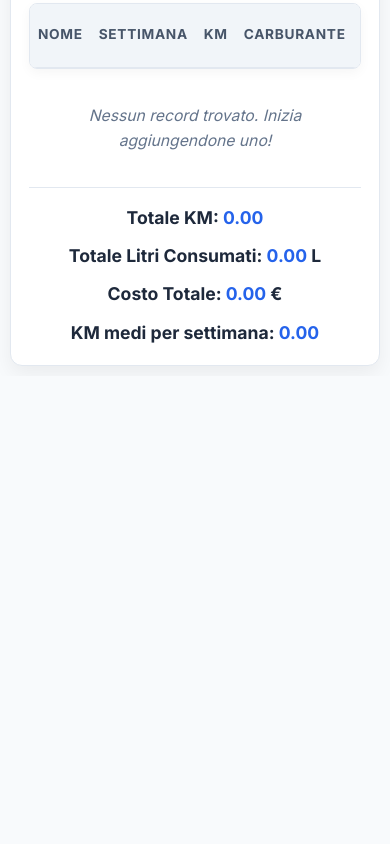
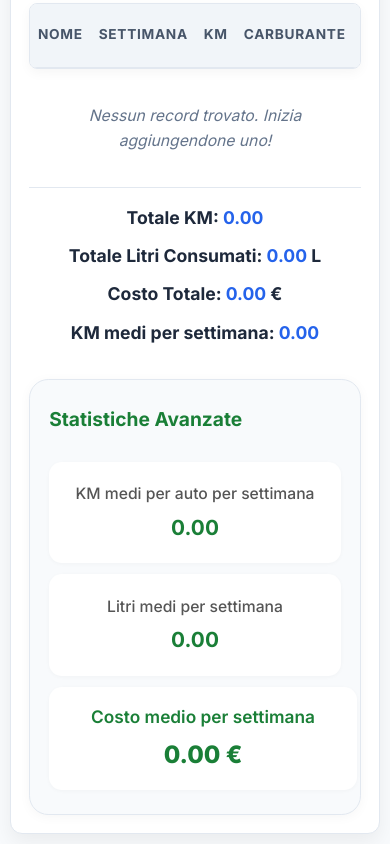
Before and after one commit to NicoMaker/Calcolo_km_auto, a website: page public/index.html in a window 390 px wide. Shown: the part 559-1403 px from the top of the page. Before the commit the page ends 935 px from the top, so only its background shows below. Drawn offline with Linux system fonts and the light colour scheme; no server answers.

Commit message:
add statistiche avanzate

```diff
--- a/public/index.html
+++ b/public/index.html
@@ -76,6 +76,24 @@
                 <div class="total-item">Totale Litri Consumati: <span id="totalLitersConsumed">0.00</span> L</div>
                 <div class="total-item">Costo Totale: <span id="totalCost">0.00</span> €</div>
                 <div class="total-item">KM medi per settimana: <span id="avgKmPerWeek">0.00</span></div>
+            </div>
+            <!-- Statistiche avanzate -->
+            <div class="advanced-stats card">
+                <div class="advanced-stats-title">Statistiche Avanzate</div>
+                <div class="advanced-stats-grid">
+                    <div class="advanced-stats-item">
+                        <span class="stats-label">KM medi per auto per settimana</span>
+                        <span class="stats-value" id="avgKmPerCarPerWeek">0.00</span>
+                    </div>
+                    <div class="advanced-stats-item">
+                        <span class="stats-label">Litri medi per settimana</span>
+                        <span class="stats-value" id="avgLitersPerWeek">0.00</span>
+                    </div>
+                    <div class="advanced-stats-item center-cost">
+                        <span class="stats-label">Costo medio per settimana</span>
+                        <span class="stats-value" id="avgCostPerWeek">0.00&nbsp;€</span>
+                    </div>
+                </div>
             </div>
         </div>
     </div>
--- a/public/script.js
+++ b/public/script.js
@@ -285,7 +285,6 @@ document.addEventListener("DOMContentLoaded", () => {
     totalCostSpan.textContent = totalCost.toFixed(2)
 
     // Calcolo km medi per settimana
-    // Prendo le settimane distinte dai record filtrati
     const uniqueWeeks = new Set(records.map(r => r.week_identifier))
     const numWeeks = uniqueWeeks.size
     let avgKmPerWeek = 0
@@ -295,6 +294,50 @@ document.addEventListener("DOMContentLoaded", () => {
     const avgKmPerWeekSpan = document.getElementById("avgKmPerWeek")
     if (avgKmPerWeekSpan) {
       avgKmPerWeekSpan.textContent = avgKmPerWeek.toFixed(2)
+    }
+
+    // --- Statistiche Avanzate ---
+    // 1. KM medi per auto per settimana
+    // Raggruppo per veicolo e settimana
+    const kmPerCarPerWeek = {}
+    records.forEach(r => {
+      if (!kmPerCarPerWeek[r.name]) kmPerCarPerWeek[r.name] = {}
+      kmPerCarPerWeek[r.name][r.week_identifier] = (kmPerCarPerWeek[r.name][r.week_identifier] || 0) + r.kilometers
+    })
+    // Calcolo la media settimanale per ogni veicolo
+    const avgKmPerCarArr = Object.values(kmPerCarPerWeek).map(weeksObj => {
+      const weeks = Object.values(weeksObj)
+      if (weeks.length === 0) return 0
+      return weeks.reduce((a, b) => a + b, 0) / weeks.length
+    })
+    // Media tra i veicoli
+    let avgKmPerCarPerWeek = 0
+    if (avgKmPerCarArr.length > 0) {
+      avgKmPerCarPerWeek = avgKmPerCarArr.reduce((a, b) => a + b, 0) / avgKmPerCarArr.length
+    }
+    const avgKmPerCarPerWeekSpan = document.getElementById("avgKmPerCarPerWeek")
+    if (avgKmPerCarPerWeekSpan) {
+      avgKmPerCarPerWeekSpan.textContent = avgKmPerCarPerWeek.toFixed(2)
+    }
+
+    // 2. Litri medi per settimana
+    let avgLitersPerWeek = 0
+    if (numWeeks > 0) {
+      avgLitersPerWeek = totalLitersConsumed / numWeeks
+    }
+    const avgLitersPerWeekSpan = document.getElementById("avgLitersPerWeek")
+    if (avgLitersPerWeekSpan) {
+      avgLitersPerWeekSpan.textContent = avgLitersPerWeek.toFixed(2)
+    }
+
+    // 3. Costo medio per settimana
+    let avgCostPerWeek = 0
+    if (numWeeks > 0) {
+      avgCostPerWeek = totalCost / numWeeks
+    }
+    const avgCostPerWeekSpan = document.getElementById("avgCostPerWeek")
+    if (avgCostPerWeekSpan) {
+      avgCostPerWeekSpan.innerHTML = avgCostPerWeek.toFixed(2) + "&nbsp;&euro;"
     }
   }
 
--- a/public/style.css
+++ b/public/style.css
@@ -648,3 +648,99 @@ button.red:hover {
   background-color: #b71c1c !important;
   color: #fff !important;
 }
+
+/* --- Statistiche Avanzate --- */
+.advanced-stats {
+  margin-top: 2rem;
+  padding: 1.5rem 1.2rem;
+  background: #f8fafc;
+  border-radius: 1.2rem;
+  box-shadow: 0 2px 12px 0 rgba(0,0,0,0.04);
+  display: flex;
+  flex-direction: column;
+  gap: 1.2rem;
+  align-items: flex-start;
+}
+.advanced-stats-title {
+  font-size: 1.2rem;
+  font-weight: 700;
+  color: #1a7f37;
+  display: flex;
+  align-items: center;
+  gap: 0.5rem;
+  margin-bottom: 0.5rem;
+}
+.check-icon {
+  font-size: 1.3rem;
+  background: #e6f4ea;
+  border-radius: 50%;
+  padding: 0.2em 0.4em;
+  color: #1a7f37;
+  display: inline-flex;
+  align-items: center;
+  justify-content: center;
+}
+.advanced-stats-grid {
+  display: grid;
+  grid-template-columns: repeat(3, 1fr);
+  gap: 1.2rem;
+  width: 100%;
+}
+.advanced-stats-item {
+  background: #fff;
+  border-radius: 0.8rem;
+  box-shadow: 0 1px 4px 0 rgba(0,0,0,0.03);
+  padding: 1.2rem 1.5rem;
+  display: flex;
+  flex-direction: column;
+  align-items: center;
+  justify-content: center;
+  min-width: 0;
+}
+.stats-label {
+  font-size: 0.98rem;
+  color: #555;
+  margin-bottom: 0.3rem;
+  font-weight: 500;
+}
+.stats-value {
+  font-size: 1.3rem;
+  font-weight: 700;
+  color: #1a7f37;
+}
+@media (max-width: 900px) {
+  .advanced-stats-grid {
+    grid-template-columns: 1fr;
+    gap: 0.7rem;
+  }
+}
+
+/* Centra la statistica del costo medio */
+.advanced-stats-item.center-cost {
+  margin: 0;
+  margin-top: 0;
+  max-width: none;
+  min-width: 0;
+}
+.advanced-stats-item.center-cost .stats-label {
+  color: #1a7f37;
+  font-size: 1.08rem;
+  font-weight: 600;
+  margin-bottom: 0.3rem;
+}
+.advanced-stats-item.center-cost .stats-value {
+  font-size: 1.5rem;
+  color: #1a7f37;
+  font-weight: 800;
+}
+@media (max-width: 600px) {
+  .advanced-stats-item.center-cost {
+    min-width: 0;
+    width: 100%;
+    padding: 1rem 0.5rem;
+  }
+}
+
+.advanced-stats-title{
+  text-align: center;
+}
```
